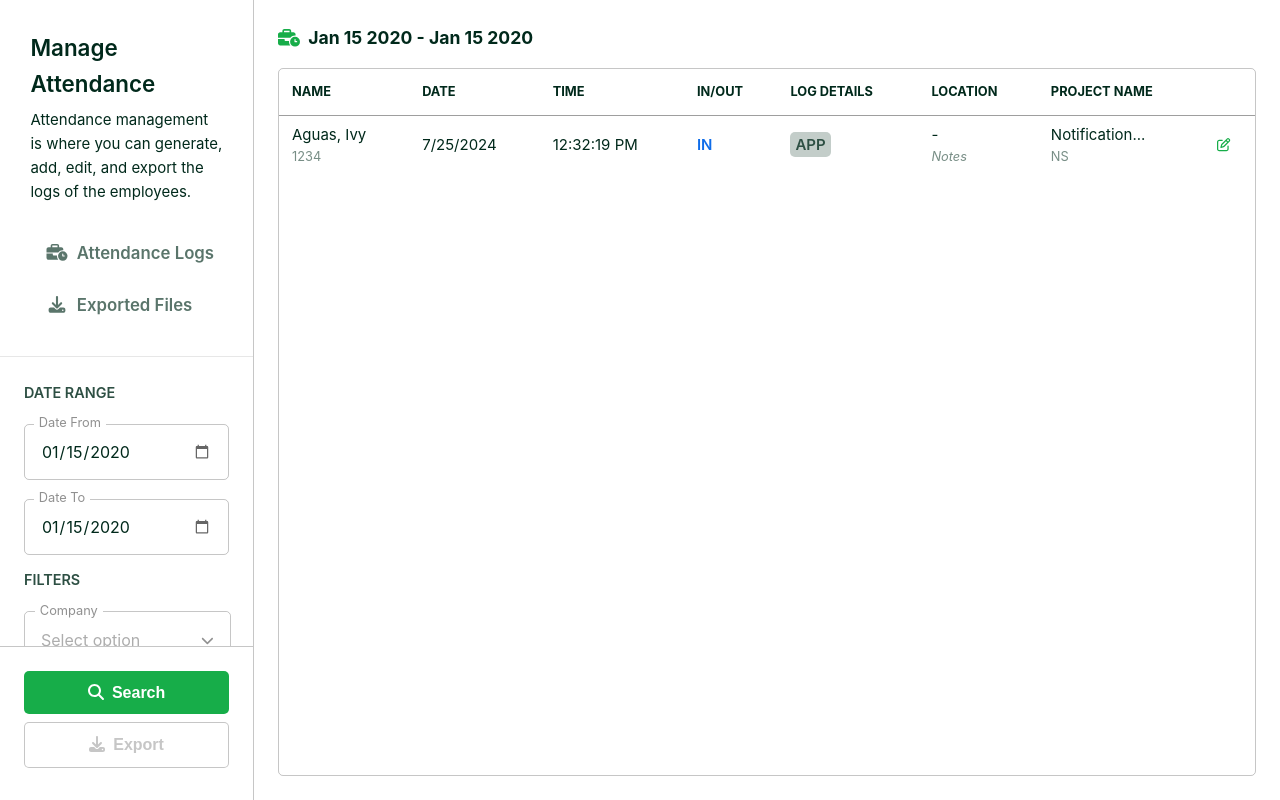
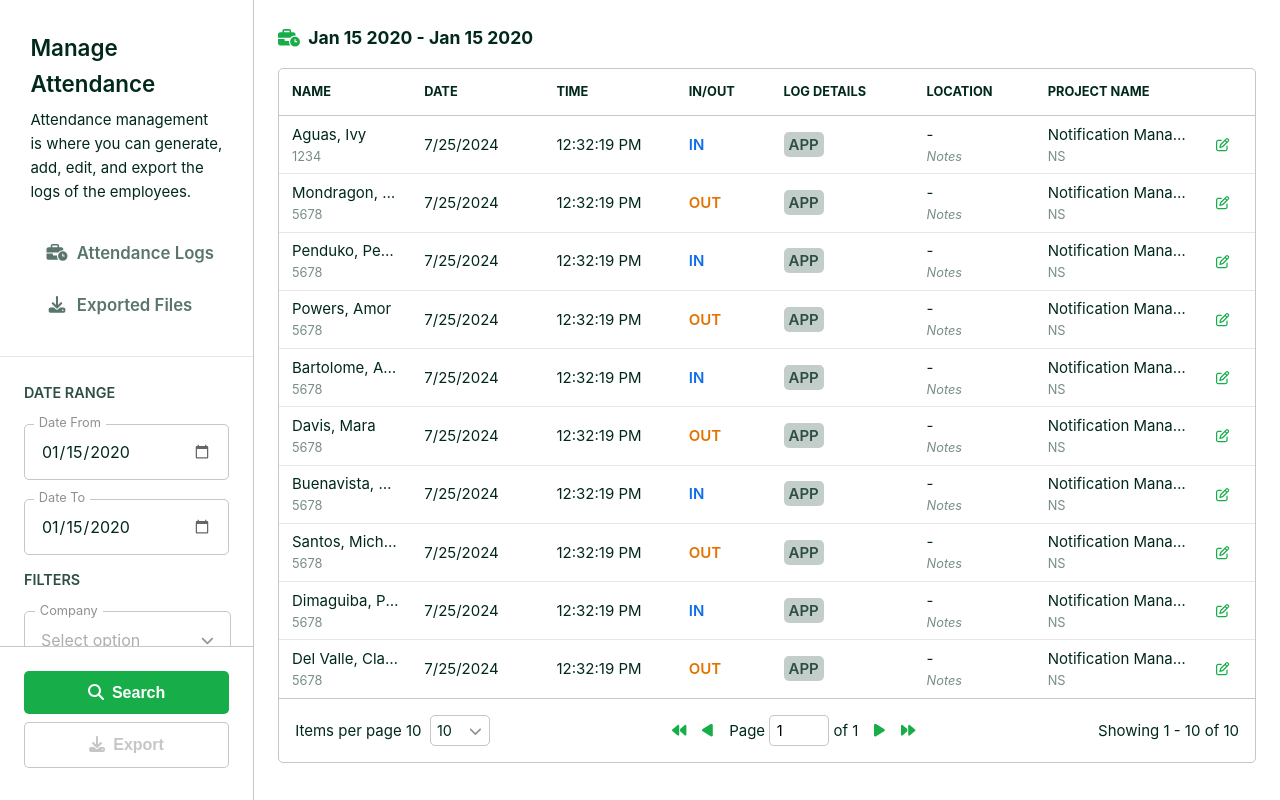
Before and after one commit to AlysCole/sprout-assessment, a Vue app: page / in a window 1280 px wide. Both pictures are taken after typing "2020-01-15", "2020-01-15" into the empty fields and a click on the button "Search". Built offline with nearby package versions, Linux system fonts and the light colour scheme.

Commit message:
Add pager logic to table  - Add more attendance log data  - Add pager values based on actual length of data

```diff
--- a/src/components/form/SelectInput.vue
+++ b/src/components/form/SelectInput.vue
@@ -1,14 +1,25 @@
 <script setup>
 import { defineProps } from 'vue'
 
-const props = defineProps(['options'])
-const { options } = props
+const props = defineProps(['list', 'small', 'value'])
+
+const model = defineModel()
+
+function update(event) {
+  model.value = event.target.value
+}
 </script>
 <template>
-  <div class="select__input">
+  <div :class="`select__input ${$props.small ? 'small' : ''}`">
     <label><slot></slot></label>
-    <select>
-      <option v-for="option in options" :key="option.value">{{ option.label }}</option>
+    <select v-bind="$props" @change="update">
+      <option
+        v-for="option in $props.list"
+        :key="option?.value || option"
+        :selected="option?.value === $props.value || option === $props.value"
+      >
+        {{ option?.label || option }}
+      </option>
     </select>
     <font-awesome-icon :icon="['fas', 'chevron-down']" />
   </div>
@@ -22,6 +33,12 @@ const { options } = props
   border: 1px solid var(--divider-light-1);
   border-radius: 5px;
   width: 100%;
+}
+
+.select__input.small {
+  margin: 0;
+  width: 60px;
+  max-width: 150px;
 }
 
 .select__input label {
@@ -57,4 +74,13 @@ const { options } = props
   color: var(--text-light-1);
   font-family: var(--font-family);
 }
+
+.select__input.small select {
+  padding: 0.4rem;
+  font-size: 0.9rem;
+}
+
+.select__input.small svg {
+  right: 0.4rem;
+}
 </style>
--- a/src/data/attendance.json
+++ b/src/data/attendance.json
@@ -39,7 +39,88 @@
       "in": true,
       "logDetails": ["App"],
       "location": null,
-      "project": "Notification..."
+      "project": "Notification Management V2.3"
+    },
+    {
+      "name": "Mondragon, John",
+      "id": "5678",
+      "date": 1721910739016,
+      "in": false,
+      "logDetails": ["App"],
+      "location": null,
+      "project": "Notification Management V2.3"
+    },
+    {
+      "name": "Penduko, Pedro",
+      "id": "5678",
+      "date": 1721910739016,
+      "in": true,
+      "logDetails": ["App"],
+      "location": null,
+      "project": "Notification Management V2.3"
+    },
+    {
+      "name": "Powers, Amor",
+      "id": "5678",
+      "date": 1721910739016,
+      "in": false,
+      "logDetails": ["App"],
+      "location": null,
+      "project": "Notification Management V2.3"
+    },
+    {
+      "name": "Bartolome, Amanda",
+      "id": "5678",
+      "date": 1721910739016,
+      "in": true,
+      "logDetails": ["App"],
+      "location": null,
+      "project": "Notification Management V2.3"
+    },
+    {
+      "name": "Davis, Mara",
+      "id": "5678",
+      "date": 1721910739016,
+      "in": false,
+      "logDetails": ["App"],
+      "location": null,
+      "project": "Notification Management V2.3"
+    },
+    {
+      "name": "Buenavista, Simon",
+      "id": "5678",
+      "date": 1721910739016,
+      "in": true,
+      "logDetails": ["App"],
+      "location": null,
+      "project": "Notification Management V2.3"
+    },
+    {
+      "name": "Santos, Michael",
+      "id": "5678",
+      "date": 1721910739016,
+      "in": false,
+      "logDetails": ["App"],
+      "location": null,
+      "project": "Notification Management V2.3"
+    },
+    {
+      "name": "Dimaguiba, Patrick",
+      "id": "5678",
+      "date": 1721910739016,
+      "in": true,
+      "logDetails": ["App"],
+      "location": null,
+      "project": "Notification Management V2.3"
+    },
+    {
+      "name": "Del Valle, Clara",
+      "id": "5678",
+      "date": 1721910739016,
+      "in": false,
+      "logDetails": ["App"],
+      "location": null,
+      "project": "Notification Management V2.3"
     }
   ]
 }
--- a/src/main.js
+++ b/src/main.js
@@ -18,12 +18,25 @@ import {
   faBusinessTime,
   faDownload,
   faChevronDown,
-  faSearch
+  faSearch,
+  faPlay,
+  faBackward,
+  faForward
 } from '@fortawesome/free-solid-svg-icons'
 import { faCalendar, faEdit } from '@fortawesome/free-regular-svg-icons'
 
 /* add icons to the library */
-library.add(faBusinessTime, faDownload, faChevronDown, faCalendar, faSearch, faEdit)
+library.add(
+  faBusinessTime,
+  faDownload,
+  faChevronDown,
+  faCalendar,
+  faSearch,
+  faEdit,
+  faPlay,
+  faBackward,
+  faForward
+)
 
 const app = createApp(App)
   .component('font-awesome-icon', FontAwesomeIcon)
--- a/src/views/ManageAttendance.vue
+++ b/src/views/ManageAttendance.vue
@@ -1,12 +1,16 @@
 <script setup>
 import { ref, watch } from 'vue'
-import NoDataImg from '../assets/no-data.svg'
-import AttendanceSidebar from '../components/AttendanceSidebar.vue'
-import { attendanceLogs } from '../data/attendance.json'
+import NoDataImg from '@/assets/no-data.svg'
+import AttendanceSidebar from '@/components/AttendanceSidebar.vue'
+import SelectInput from '@/components/form/SelectInput.vue'
+import { attendanceLogs } from '@/data/attendance.json'
 
 const formatDateString = (date) => (date ? date.toDateString().split(' ').slice(1).join(' ') : '')
 
 const data = ref([])
+const page = ref(1)
+const maxItems = ref(10)
+const filteredData = ref([])
 
 const dateStart = ref()
 const setDateStart = (newDate) => {
@@ -20,12 +24,24 @@ const setDateEnd = (newDate) => {
   console.log('New end date:', dateEnd.value)
 }
 
+watch([page, maxItems], ([newPage, newMaxItems]) => {
+  filteredData.value = data.value.slice(
+    (newPage - 1) * newMaxItems,
+    (newPage - 1) * newMaxItems + newMaxItems
+  )
+})
+
 watch([dateStart, dateEnd], ([newDateStart, newDateEnd]) => {
   if (newDateStart || newDateEnd) {
     data.value = attendanceLogs?.map((log) => ({
       ...log,
       date: new Date(log?.date)
     }))
+
+    filteredData.value = data.value.slice(
+      (page.value - 1) * maxItems.value,
+      (page.value - 1) * maxItems.value + maxItems.value
+    )
   }
 })
 </script>
@@ -42,7 +58,7 @@ watch([dateStart, dateEnd], ([newDateStart, newDateEnd]) => {
         </span>
         <span v-else>Date Range</span>
       </h3>
-      <div class="table-view">
+      <div :class="`table-view ${data?.length === 0 || !data ? 'empty' : ''}`">
         <div class="empty-table" v-if="data?.length === 0 || !data">
           <img :src="NoDataImg" />
           <h2>No attendance logs to show</h2>
@@ -62,10 +78,12 @@ watch([dateStart, dateEnd], ([newDateStart, newDateEnd]) => {
             </tr>
           </thead>
           <tbody>
-            <tr v-for="item in data" :key="item.id">
+            <tr v-for="item in filteredData" :key="item.id">
               <td>
+                <div class="cell">
                   <div class="cell-text">{{ item?.name }}</div>
                   <div class="cell-subtext">{{ item?.id }}</div>
+                </div>
               </td>
               <td>{{ item?.date?.toLocaleDateString() }}</td>
               <td>{{ item?.date?.toLocaleTimeString() }}</td>
@@ -80,12 +98,16 @@ watch([dateStart, dateEnd], ([newDateStart, newDateEnd]) => {
                 </span>
               </td>
               <td>
+                <div class="cell">
                   <div class="cell-text">{{ item?.location || '-' }}</div>
                   <div class="cell-subtext"><em>Notes</em></div>
+                </div>
               </td>
               <td>
+                <div class="cell">
                   <div class="cell-text">{{ item?.project }}</div>
                   <div class="cell-subtext">NS</div>
+                </div>
               </td>
               <td>
                 <button class="edit-button"><font-awesome-icon :icon="['far', 'edit']" /></button>
@@ -93,6 +115,38 @@ watch([dateStart, dateEnd], ([newDateStart, newDateEnd]) => {
             </tr>
           </tbody>
         </table>
+        <div class="table-pager" v-if="data?.length > 0">
+          <div class="items-per-page">
+            Items per page {{ maxItems }}
+            <SelectInput
+              :list="Array.from({ length: 10 }, (_, i) => i + 1)"
+              :small="true"
+              :value="maxItems"
+              v-model.number="maxItems"
+            />
+          </div>
+          <div class="pager-nav">
+            <font-awesome-icon :icon="['fas', 'backward']" />
+            <font-awesome-icon :icon="['fas', 'play']" style="transform: scaleX(-1)" />
+            <div class="pager-nav__input">
+              Page
+              <input
+                value="1"
+                type="number"
+                v-model.number="page"
+                :min="1"
+                :max="Math.ceil(data?.length / maxItems)"
+              />
+              of {{ Math.ceil(data?.length / maxItems) }}
+            </div>
+            <font-awesome-icon :icon="['fas', 'play']" />
+            <font-awesome-icon :icon="['fas', 'forward']" />
+          </div>
+          <div class="items-showing">
+            Showing {{ 1 + (page - 1) * maxItems }} -
+            {{ (page - 1) * maxItems + filteredData?.length }} of {{ data?.length }}
+          </div>
+        </div>
       </div>
     </div>
   </main>
@@ -119,10 +173,13 @@ h3 svg {
 }
 
 .table-view {
-  height: 100%;
   width: 100%;
   border: 1px solid var(--divider-light-1);
   border-radius: 5px;
+}
+
+.table-view.empty {
+  height: 100%;
 }
 
 .empty-table {
@@ -157,6 +214,15 @@ table thead th {
 
 table tbody td {
   padding: 0.4rem 0.8rem;
+  max-width: 100px;
+}
+
+table tbody tr {
+  border-bottom: 1px solid var(--divider-light-2);
+}
+
+table tbody tr:last-of-type {
+  border-bottom: none;
 }
 
 .edit-button {
@@ -168,10 +234,18 @@ table tbody td {
   color: var(--green);
 }
 
+.cell {
+  width: 100%;
+  text-wrap: nowrap;
+  overflow: hidden;
+  text-overflow: ellipsis;
+}
+
 .cell-text {
-  display: flex;
-  flex-direction: column;
-  margin-bottom: 0;
+  width: 100%;
+  text-wrap: nowrap;
+  overflow: hidden;
+  text-overflow: ellipsis;
 }
 
 .cell-subtext {
@@ -200,4 +274,43 @@ table tbody td {
   color: var(--black-soft);
   background: var(--badge-bg);
 }
+
+.table-pager {
+  display: flex;
+  flex-direction: row;
+  align-items: center;
+  justify-content: space-between;
+  border-top: 1px solid var(--divider-light-1);
+  padding: 1rem;
+}
+
+.items-per-page {
+  display: flex;
+  flex-direction: row;
+  align-items: center;
+  gap: 0.5rem;
+}
+
+.pager-nav {
+  display: flex;
+  flex-direction: row;
+  align-items: center;
+  gap: 1rem;
+}
+
+.pager-nav__input input {
+  margin: 0;
+  border: 1px solid var(--divider-light-1);
+  border-radius: 5px;
+  padding: 0.4rem;
+  width: 60px;
+  max-width: 150px;
+  font-family: var(--font-family);
+  font-size: 0.9rem;
+}
+
+.pager-nav svg {
+  font-size: 0.9rem;
+  color: var(--green);
+}
 </style>
```
Lines whose indentation alone changed are shown as unchanged.
